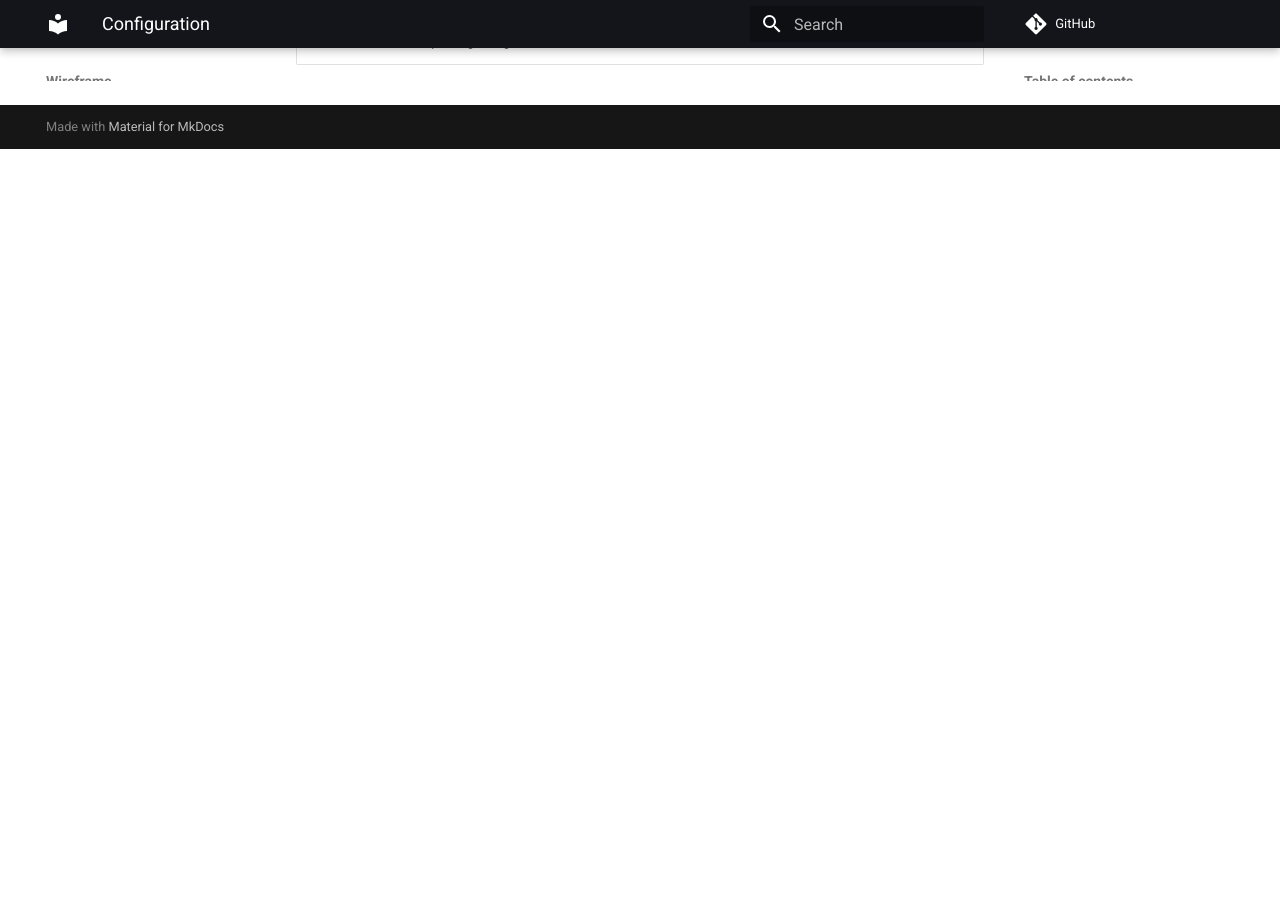
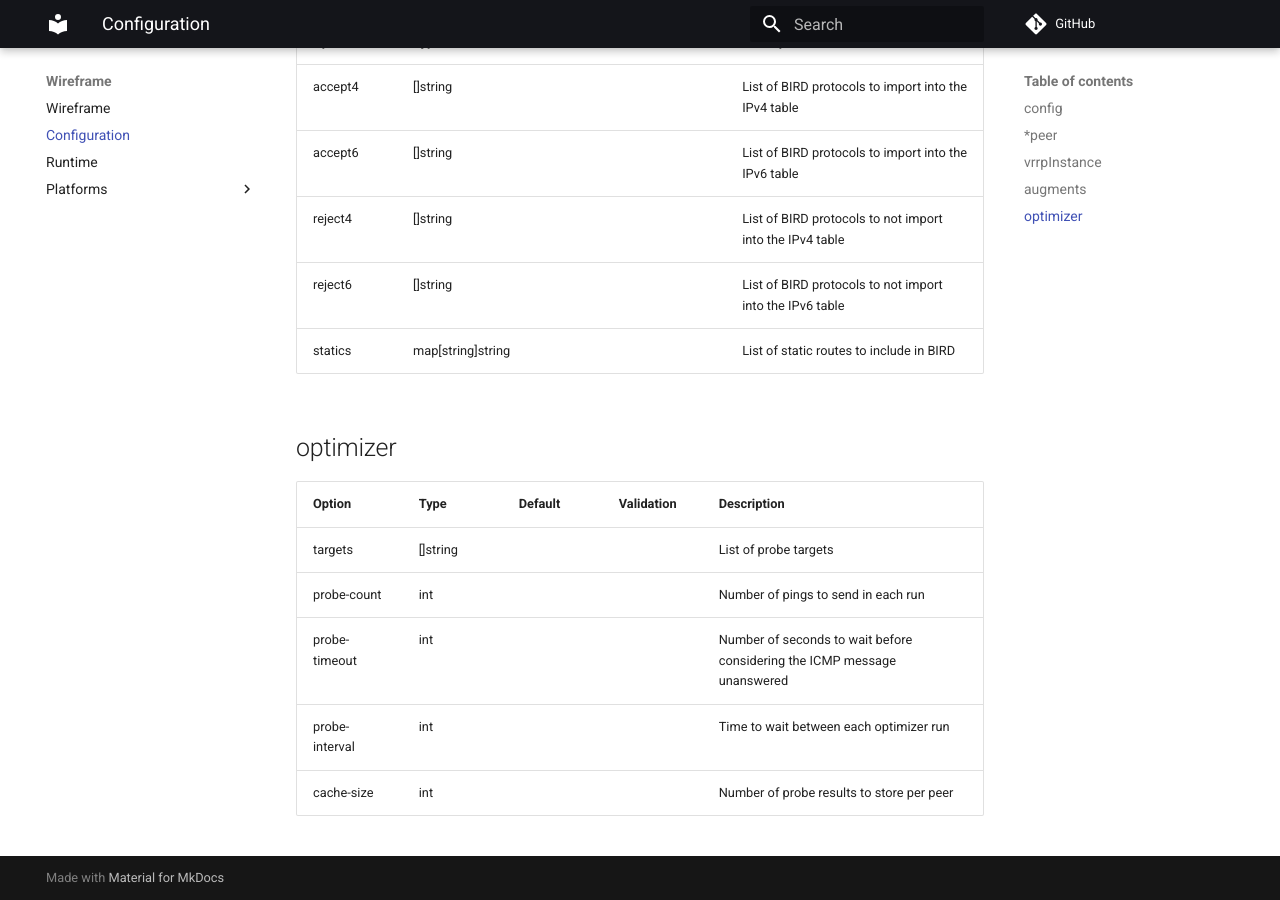
Before and after one commit to natesales/pathvector, an MkDocs documentation site: the page built from docs/configuration.md, in a window 1280 px wide and 900 px high, scrolled down 5166 px. Built offline with MkDocs 1.6.1 and Material for MkDocs 9.7.7, drawn with Linux system fonts in a browser that asks for light colours; comment, search, counter and statistics services are not loaded; before the commit the page ends 5315 px from its top, so only the background shows below that; some of the changed text lies outside the part shown.

```diff
--- a/docs/configuration.md
+++ b/docs/configuration.md
@@ -20,6 +20,7 @@
 | templates | map[string]*peer |  |  | BGP peer templates |
 | vrrp | []vrrpInstance |  |  | List of VRRP instances |
 | augments | augments |  |  | Custom configuration options |
+| optimizer | optimizer |  |  | Route optimizer options |
 
 <!-- Code generated DO NOT EDIT -->
 ## *peer
@@ -73,6 +74,10 @@
 | pre-export | *string |  |  | Configuration to add at the beginning of the export filter |
 | pre-import-final | *string |  |  | Configuration to add immediately before the final accept/reject on import |
 | pre-export-final | *string |  |  | Configuration to add immediately before the final accept/reject on export |
+| probe-sources | *[]string |  |  | Optimizer probe source addresses |
+| optimize | *bool | false |  | Should the optimizer be enabled for this peer? |
+| optimize-inbound | *bool | false |  | Should the optimizer modify inbound policy? |
+| optimize-outbound | *bool | false |  | Should the optimizer modify outbound policy? |
 
 <!-- Code generated DO NOT EDIT -->
 ## vrrpInstance
@@ -93,3 +98,13 @@
 | reject4 | []string |  |  | List of BIRD protocols to not import into the IPv4 table |
 | reject6 | []string |  |  | List of BIRD protocols to not import into the IPv6 table |
 | statics | map[string]string |  |  | List of static routes to include in BIRD |
+
+<!-- Code generated DO NOT EDIT -->
+## optimizer
+| Option | Type | Default | Validation | Description |
+|--------|------|---------|------------|-------------|
+| targets | []string |  |  | List of probe targets |
+| probe-count | int |  |  | Number of pings to send in each run |
+| probe-timeout | int |  |  | Number of seconds to wait before considering the ICMP message unanswered |
+| probe-interval | int |  |  | Time to wait between each optimizer run |
+| cache-size | int |  |  | Number of probe results to store per peer |
```
Also changed, not shown: docs/runtime.md (+7 -2 lines).
